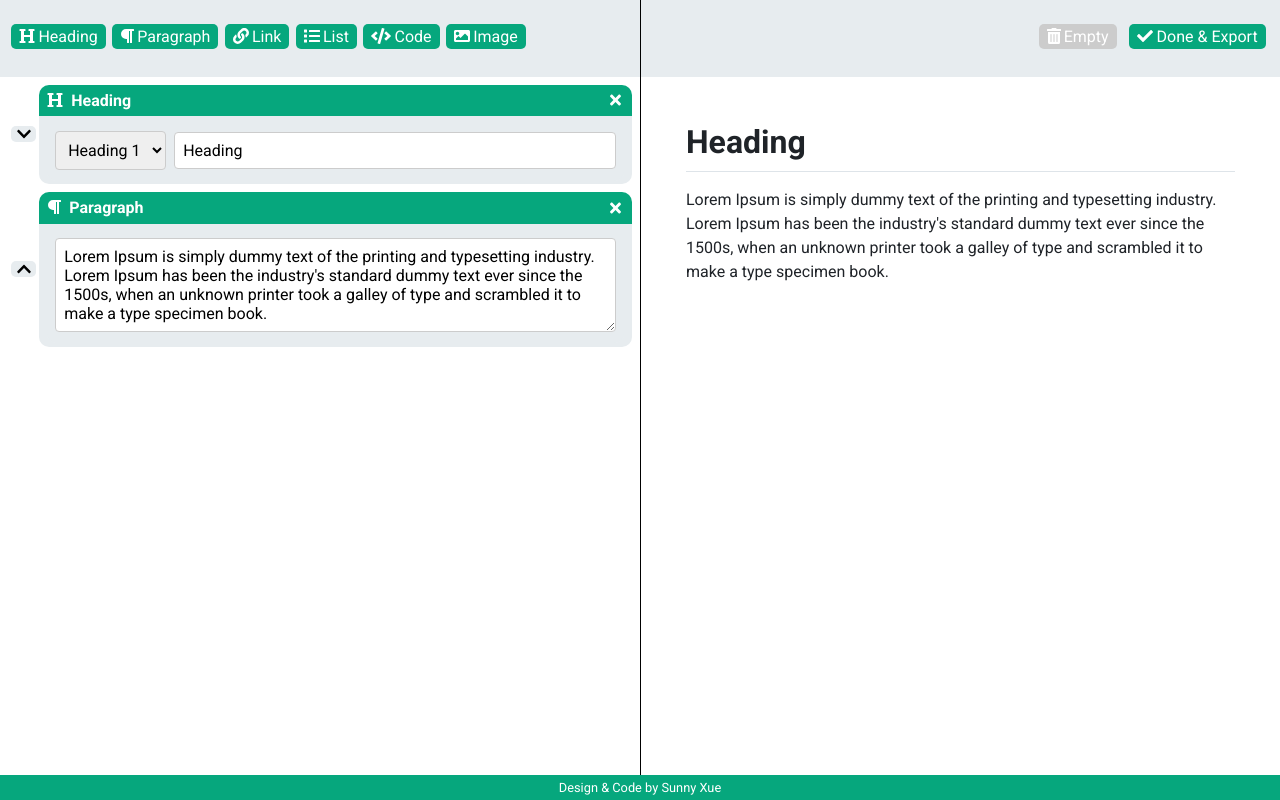
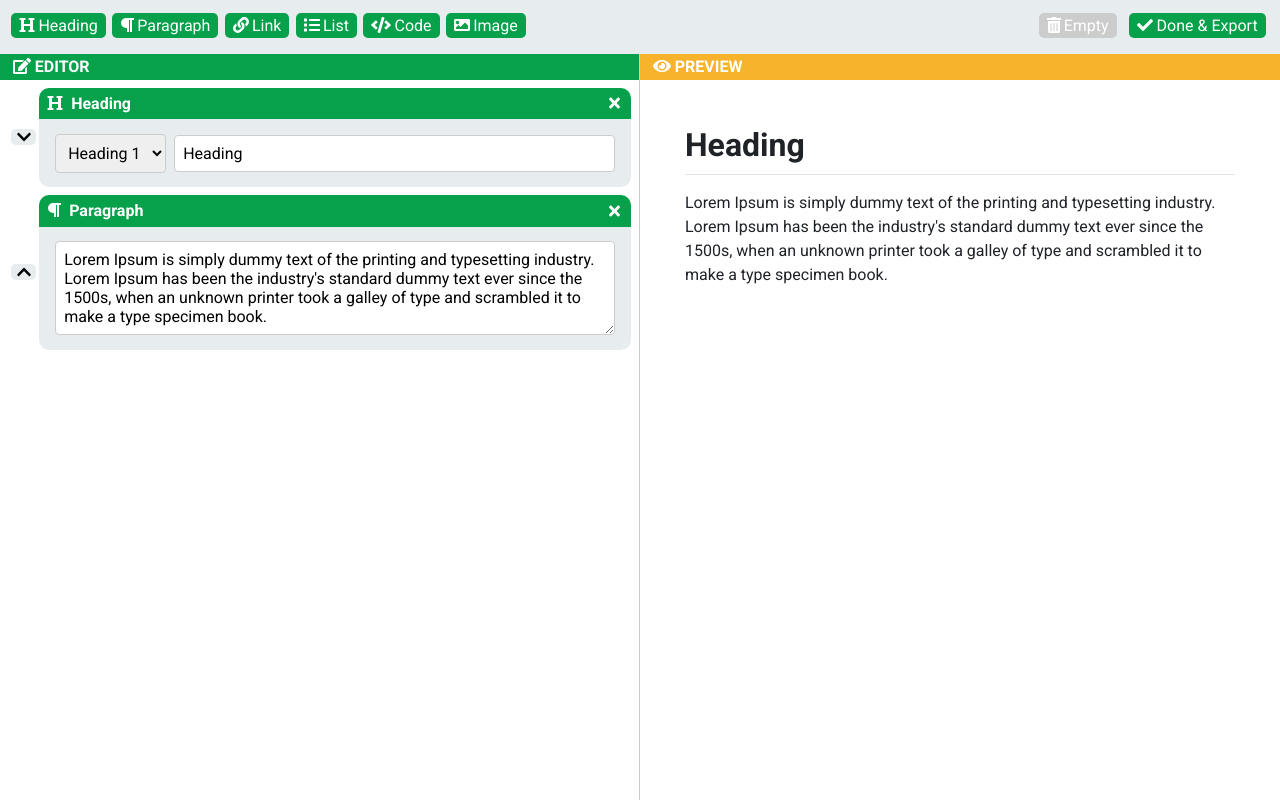
Before and after one commit to Sunnysit/markdown-blocks-editor, a React (Create React App) app: page / in a window 1280 px wide. Built offline with nearby package versions, Linux system fonts and the light colour scheme.

Commit message:
Add empty list message & move hearmenu position

```diff
--- a/src/App.js
+++ b/src/App.js
@@ -17,7 +17,7 @@ function App() {
     <div className='app'>
       {/* <Header /> */}
       <Body />
-      <Footer />
+      {/* <Footer /> */}
     </div>
   );
 }
--- a/src/components/container/Body.js
+++ b/src/components/container/Body.js
@@ -1,25 +1,21 @@
 import React from 'react';
 import { useSelector } from 'react-redux';
+import HeaderMenu from '../container/HeaderMenu';
 import PreviewView from '../views/PreviewView';
 import EditView from '../views/EditView';
 import MarkdownView from '../views/MarkdownView';
 
-const styles = {
-  mainContainer: {
-    display: 'flex',
-    flexWrap: 'wrap',
-    flex: 1
-  }
-};
-
 const Body = () => {
   const showResultView = useSelector((state) => state.showResultView);
   return (
-    <main style={styles.mainContainer}>
-      <EditView />
-      <PreviewView />
+    <main className='main-container'>
+      <HeaderMenu />
+      <div className='views-container'>
+        <EditView />
+        <PreviewView />
+      </div>
+
       <MarkdownView isVisible={showResultView} />
-      {/* <img src='https://source.unsplash.com/random/200x150' alt='' /> */}
     </main>
   );
 };
--- /dev/null
+++ b/src/components/container/HeaderMenu.js
@@ -0,0 +1,15 @@
+import React from 'react';
+
+import HeaderLeftMenu from '../widgets/editView/HeaderLeftMenu';
+import HeaderRightMenu from '../widgets/previewView/HeaderRightMenu';
+
+const HeaderMenu = () => {
+  return (
+    <div className='header-menu'>
+      <HeaderLeftMenu />
+      <HeaderRightMenu />
+    </div>
+  );
+};
+
+export default HeaderMenu;
--- a/src/components/views/EditView.js
+++ b/src/components/views/EditView.js
@@ -1,7 +1,7 @@
 import React from 'react';
 import { useSelector } from 'react-redux';
 
-import HeaderMenu from '../widgets/editView/HeaderMenu';
+// import HeaderMenu from '../widgets/editView/HeaderLeftMenu';
 import BasicElementLayout from '../widgets/editView/elements/BasicElementLayout';
 import HeadingElement from '../widgets/editView/elements/HeadingElement';
 import TextElement from '../widgets/editView/elements/TextElement';
@@ -17,18 +17,15 @@ import {
   faHeading,
   faCode,
   faImage,
-  faList
+  faList,
+  faEdit
 } from '@fortawesome/free-solid-svg-icons';
-
-const styles = {
-  container: {
-    width: '50%',
-    overflow: 'auto'
-  }
-};
+import { FontAwesomeIcon } from '@fortawesome/react-fontawesome';
 
 const EditView = () => {
   const markdownList = useSelector((state) => state.markdownList);
+
+  const isEmptyList = markdownList.length === 0 ? true : false;
 
   const renderList = () => {
     const outputList = markdownList.map((item, index) => {
@@ -148,9 +145,20 @@ const EditView = () => {
   };
 
   return (
-    <article className='edit-view view' style={styles.container}>
-      <HeaderMenu />
-      <ul className='elements-list'>{renderList()}</ul>
+    <article className='edit-view view'>
+      <h2 className='view-title'>
+        <FontAwesomeIcon icon={faEdit} /> Editor
+      </h2>
+      {isEmptyList ? (
+        <div className='empty-list-message-container'>
+          <h3 className='empty-list-message'>
+            <FontAwesomeIcon icon={faEdit} />
+            <span>Add some elements by clicking the buttons above.</span>
+          </h3>
+        </div>
+      ) : (
+        <ul className='elements-list'>{renderList()}</ul>
+      )}
     </article>
   );
 };
--- a/src/components/views/PreviewView.js
+++ b/src/components/views/PreviewView.js
@@ -1,21 +1,18 @@
 import React from 'react';
 import { useSelector } from 'react-redux';
-import PreviewElement from '../widgets/reviewView/PreviewElement';
-import HeaderMenu from '../widgets/reviewView/HeaderMenu';
+import PreviewElement from '../widgets/previewView/PreviewElement';
 
 //Github Markdown Style
 import 'github-markdown-css';
 
-const styles = {
-  container: {
-    boxSizing: 'border-box',
-    width: '50%',
-    borderLeft: '1px solid black'
-  }
-};
+//Font Awesome style
+import { faEye } from '@fortawesome/free-solid-svg-icons';
+import { FontAwesomeIcon } from '@fortawesome/react-fontawesome';
 
 const PreviewView = () => {
   const markdownList = useSelector((state) => state.markdownList);
+
+  const isEmptyList = markdownList.length === 0 ? true : false;
 
   console.log(markdownList);
 
@@ -24,9 +21,20 @@ const PreviewView = () => {
   });
 
   return (
-    <article className='review-view view' style={styles.container}>
-      <HeaderMenu />
-      <div className='markdown-body'>{renderMarkdownList}</div>
+    <article className='review-view view'>
+      <h2 className='view-title preview-tittle'>
+        <FontAwesomeIcon icon={faEye} /> Preview
+      </h2>
+      {isEmptyList ? (
+        <div className='empty-list-message-container'>
+          <h3 className='empty-list-message'>
+            <FontAwesomeIcon icon={faEye} />
+            <span>Preview is displayed when some elements are added.</span>
+          </h3>
+        </div>
+      ) : (
+        <div className='markdown-body'>{renderMarkdownList}</div>
+      )}
     </article>
   );
 };
--- a/src/components/widgets/editView/HeaderMenu.js
+++ b/src/components/widgets/editView/HeaderLeftMenu.js
@@ -40,7 +40,7 @@ const elementBtns = [
   }
 ];
 
-const HeaderMenu = () => {
+const HeaderLeftMenu = () => {
   const renderElementsButtons = elementBtns.map((button, index) => {
     return (
       <li key={index}>
@@ -60,4 +60,4 @@ const HeaderMenu = () => {
   );
 };
 
-export default HeaderMenu;
+export default HeaderLeftMenu;
--- a/src/components/widgets/editView/elements/CodeElement.js
+++ b/src/components/widgets/editView/elements/CodeElement.js
@@ -54,6 +54,7 @@ const CodeElement = ({ sid, value, codeType }) => {
           onChange={(e) => handleContentChange(e, 'content')}
           className='element-value-input'
           value={value}
+          placeholder='Paste your code here...'
         />
       </div>
     </div>
--- a/src/components/widgets/reviewView/HeaderMenu.js
+++ b/src/components/widgets/previewView/HeaderRightMenu.js
@@ -3,7 +3,7 @@ import { useDispatch } from 'react-redux';
 import { FontAwesomeIcon } from '@fortawesome/react-fontawesome';
 import { faCheck, faTrashAlt } from '@fortawesome/free-solid-svg-icons';
 
-const HeaderMenu = () => {
+const HeaderRightMenu = () => {
   const dispatch = useDispatch();
 
   const handleEmpty = () => {
@@ -37,4 +37,4 @@ const HeaderMenu = () => {
   );
 };
 
-export default HeaderMenu;
+export default HeaderRightMenu;
--- a/src/sass/styles.scss
+++ b/src/sass/styles.scss
@@ -33,7 +33,7 @@ button {
 /*=============================================
 =            Color Theme            =
 =============================================*/
-$primary-color: #06a77d;
+$primary-color: #07a14c;
 $accent-color: #f7b32b;
 $background-color: #e7ecef;
 $light-color: #b1d8d4;
@@ -44,7 +44,7 @@ $light-color: #b1d8d4;
 /*=============================================
 =            Dimension            =
 =============================================*/
-$container-height:85vh;
+$container-height:88vh;
 
 
 /*=====  End of Dimension  ======*/
@@ -59,12 +59,72 @@ $container-height:85vh;
   height: 100vh;
   display: flex;
   flex-direction: column;
+  overflow: hidden;
+}
+
+.main-container {
+  display: flex;
+  flex-direction: column;
+  flex: 1;
+}
+
+.views-container {
+  display: flex;
+  flex: 1;
 }
 
 .view {
-  // max-height: 100%;
+  width: 50%;
+  position: relative;
+  display: flex;
+  flex-direction: column;
 
-  overflow-y: auto;
+  &:first-child {
+    border-right: .5px solid #ccc;
+  }
+
+  .view-title {
+    font-size: 1rem;
+    font-weight: bold;
+    margin-top: 0;
+    margin-bottom: 0;
+    padding: .2rem;
+    background-color: $primary-color;
+    color: white;
+    text-transform: uppercase;
+    padding-left: .8rem;
+
+    &.preview-tittle {
+      background-color: $accent-color;
+    }
+  }
+
+  .empty-list-message-container {
+    align-self: center;
+    flex: 1;
+    display: flex;
+    justify-content: center;
+    align-items: center;
+    flex-wrap: wrap;
+
+
+
+    .empty-list-message {
+      color: #ccc;
+      font-size: 1.5rem;
+      width: 60%;
+      text-align: center;
+
+      svg {
+        width: 100%;
+        font-size: 2rem;
+        margin-bottom: .5rem;
+      }
+    }
+
+  }
+
+
 }
 
 .hide {
@@ -98,18 +158,36 @@ $container-height:85vh;
 
 /*=====  End of Main Style  ======*/
 
+
+/*=============================================
+=            Header Menu Style            =
+=============================================*/
+.header-menu {
+  width: 100%;
+  display: flex;
+
+  // min-height: 100px;
+}
+
+
+/*=====  End of Header Menu Style  ======*/
+
+
+
 /*=============================================
   =            EditView Style            =
   =============================================*/
 .edit-view-header {
   background-color: $background-color;
   max-width: 100%;
+  flex: 1;
   padding: 0.5rem;
 }
 
 .element-option-list {
   display: flex;
   flex-wrap: wrap;
+  margin: .3rem 0;
 
   .element-btn {
     display: block;
@@ -353,12 +431,14 @@ $container-height:85vh;
 .review-view-header {
   background-color: $background-color;
   max-width: 100%;
+  flex: 1;
   padding: 0.5rem;
 
   .option-list {
     display: flex;
     justify-content: flex-end;
     flex-wrap: wrap;
+    margin: .3rem 0;
 
     li {
       margin: 0 .2rem .2rem;
@@ -401,6 +481,7 @@ $container-height:85vh;
   padding: 45px;
   max-height: $container-height;
   overflow: auto;
+
 
   ul {
     list-style-type: disc;
```
Also changed, not shown: src/components/widgets/previewView/PreviewElement.js (renamed from src/components/widgets/reviewView/PreviewElement.js), src/components/widgets/previewView/elements/HeadingElement.js (renamed from src/components/widgets/reviewView/elements/HeadingElement.js), src/components/widgets/previewView/elements/ListElement.js (renamed from src/components/widgets/reviewView/elements/ListElement.js).
